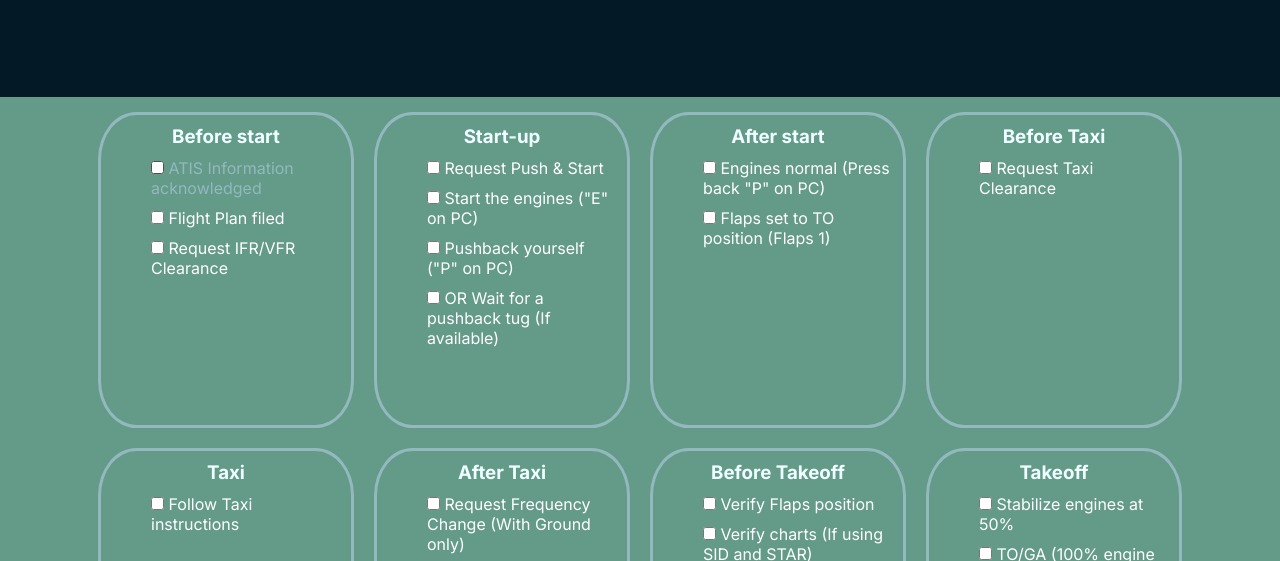
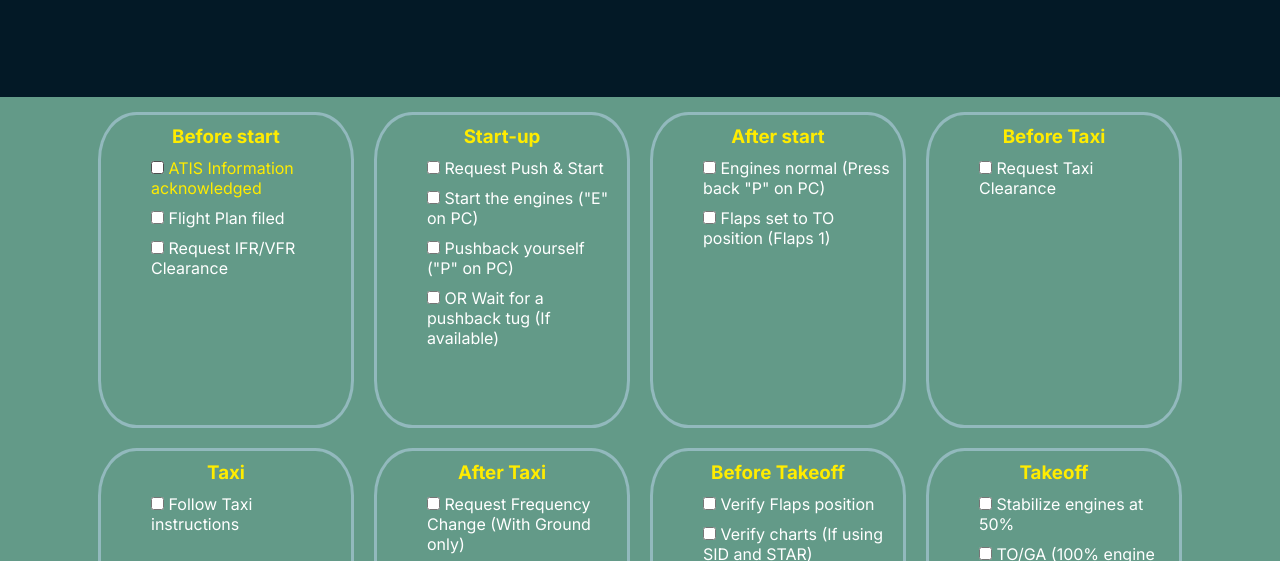
Before and after one commit to yuker-dev/24Check, a plain HTML site: page index.html in a window 1280 px wide. In both pictures the pointer is over the item "ATIS Information acknowledged". Shown: the part 224-785 px from the top of the page. Drawn offline with Linux system fonts and the light colour scheme.

Commit message:
Adjusted colors for the checklists

```diff
--- a/style.css
+++ b/style.css
@@ -49,7 +49,7 @@ main {
 .checklist h3 {
   text-align: center;
   margin-top: 10px;
-  color: azure;
+  color: #ffec00;
 }
 
 .checklist li {
@@ -59,7 +59,7 @@ main {
 }
 
 .checklist li :hover {
-    color: #92b9bd;
+    color: #ffec00;
 }
 
 
```
